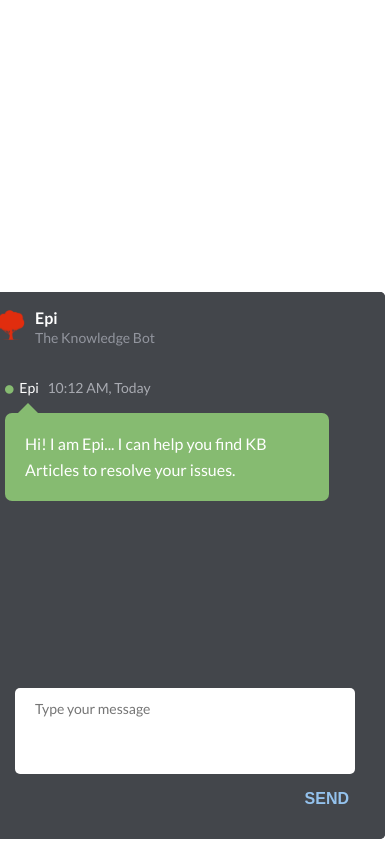
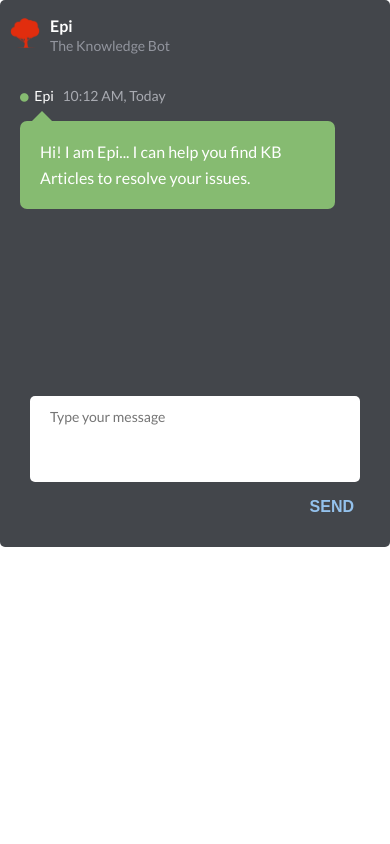
Before and after one commit to scirop/Epi, a PHP site: page / in a window 390 px wide. Run offline with PHP 8.4, Linux system fonts and the light colour scheme; some libraries are stand-ins or nearby versions.

Commit message:
mobile friendly

```diff
--- a/home.html
+++ b/home.html
@@ -3,6 +3,7 @@
 
 <head>
   <meta charset="UTF-8">
+  <meta name="viewport" content="width=device-width, initial-scale=1.0">
   <title>Chat Widget</title>
 
     <link rel="stylesheet" href="https://cdnjs.cloudflare.com/ajax/libs/meyer-reset/2.0/reset.min.css">
@@ -15,13 +16,55 @@
 </head>
 
 <body>
+  <div class="desk">
+    <div class="container clearfix">
+      <div class="chat">
+        <div class="chat-header clearfix">
+          <img src="static/images/logo.png" alt="avatar" />
+          <div class="chat-about">
+            <div class="chat-with">Epi</div>
+            <div class="chat-num-messages">The Knowledge Bot</div>
+          </div>
+        </div> <!-- end chat-header -->
 
-    <div class="container clearfix">
+        <div class="chat-history">
+          <ul>
+            <li>
+              <div class="message-data">
+                <span class="message-data-name"><i class="fa fa-circle online"></i> Epi</span>
+                <span class="message-data-time">10:12 AM, Today</span>
+              </div>
+              <div class="message my-message">
+                Hi! I am Epi... I can help you find KB Articles to resolve your issues.
+              </div>
+            </li>
 
+
+          </ul>
+
+        </div> <!-- end chat-history -->
+
+        <div class="chat-message clearfix">
+          <textarea name="message-to-send" id="message-to-send" placeholder ="Type your message" rows="3"></textarea>
+
+          <!--<i class="fa fa-file-o"></i> &nbsp;&nbsp;&nbsp;
+          <i class="fa fa-file-image-o"></i>-->
+
+          <button>Send</button>
+
+        </div> <!-- end chat-message -->
+
+      </div> <!-- end chat -->
+
+    </div> <!-- end container -->
+  </div>
+
+<!--mobile friendly design-->
+<div class="div-only-mobile">
+  <div class="container clearfix">
     <div class="chat">
       <div class="chat-header clearfix">
         <img src="static/images/logo.png" alt="avatar" />
-
         <div class="chat-about">
           <div class="chat-with">Epi</div>
           <div class="chat-num-messages">The Knowledge Bot</div>
@@ -30,7 +73,6 @@
 
       <div class="chat-history">
         <ul>
-
           <li>
             <div class="message-data">
               <span class="message-data-name"><i class="fa fa-circle online"></i> Epi</span>
@@ -59,6 +101,8 @@
     </div> <!-- end chat -->
 
   </div> <!-- end container -->
+</div>
+
 
 <script id="message-template" type="text/x-handlebars-template">
   <li class="clearfix">
--- a/static/css/style.css
+++ b/static/css/style.css
@@ -8,7 +8,8 @@ body {
   color: white;
 }
 
-.container {
+
+.desk .container {
   margin: 0 auto;
   width: 400px;
   background: #444753;
@@ -174,3 +175,23 @@ body {
   clear: both;
   height: 0;
 }
+
+.div-only-mobile {
+    display: none;
+}
+.desk {
+  width: 400px;
+    display: block;
+}
+@media screen and (max-width: 849px) {
+
+.desk {
+  display:none
+}
+
+.div-only-mobile {
+  width: 100%;
+    display: block;
+}
+
+}
```
Also changed, not shown: static/images/logo.svg (added).
